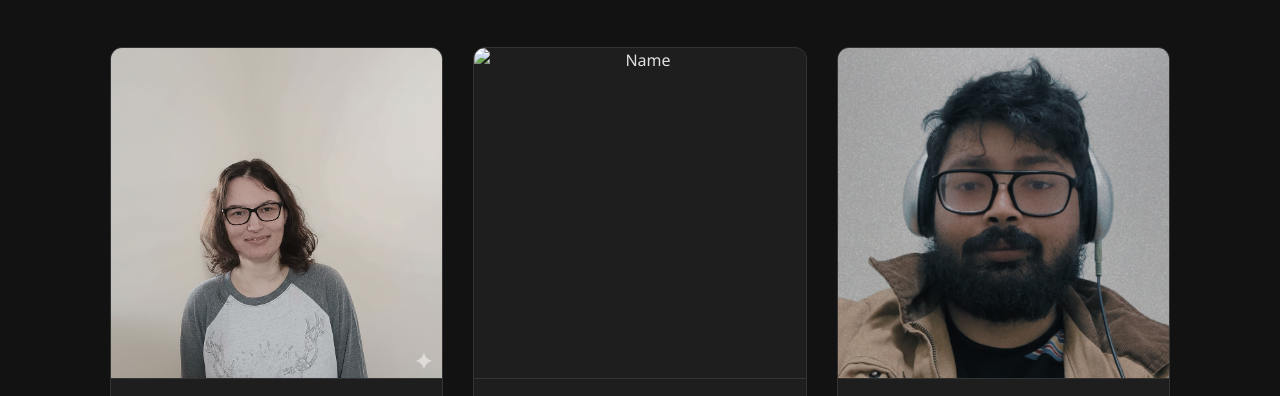
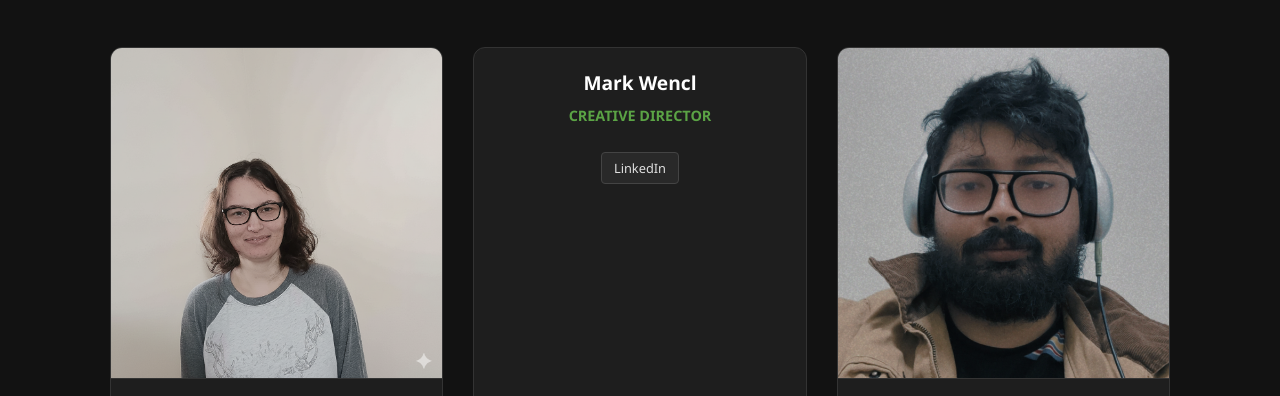
Before and after one commit to newgrowthgamesstudio/new-growth-site, a plain HTML site: page team.html in a window 1280 px wide. Shown: the part 340-736 px from the top of the page. Drawn offline with Linux system fonts and the light colour scheme.

Commit message:
Removed Headshot from Mark

```diff
--- a/team.html
+++ b/team.html
@@ -171,7 +171,6 @@
                     </div>
                 </div>
                     <div class="member-card">
-                        <img src="#" alt="Name" class="headshot">
                         <div class="member-info">
                             <h3>Mark Wencl</h3>
                             <p>Creative Director</p>
```
